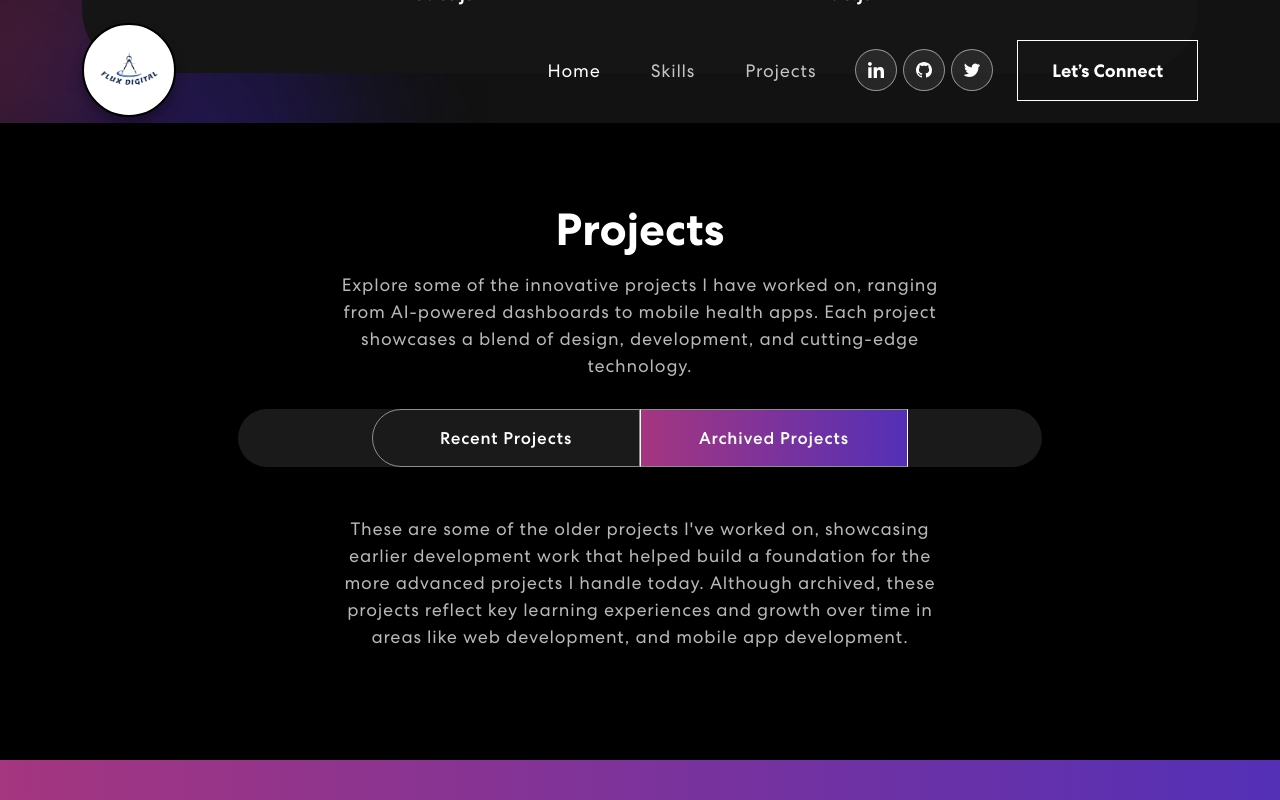
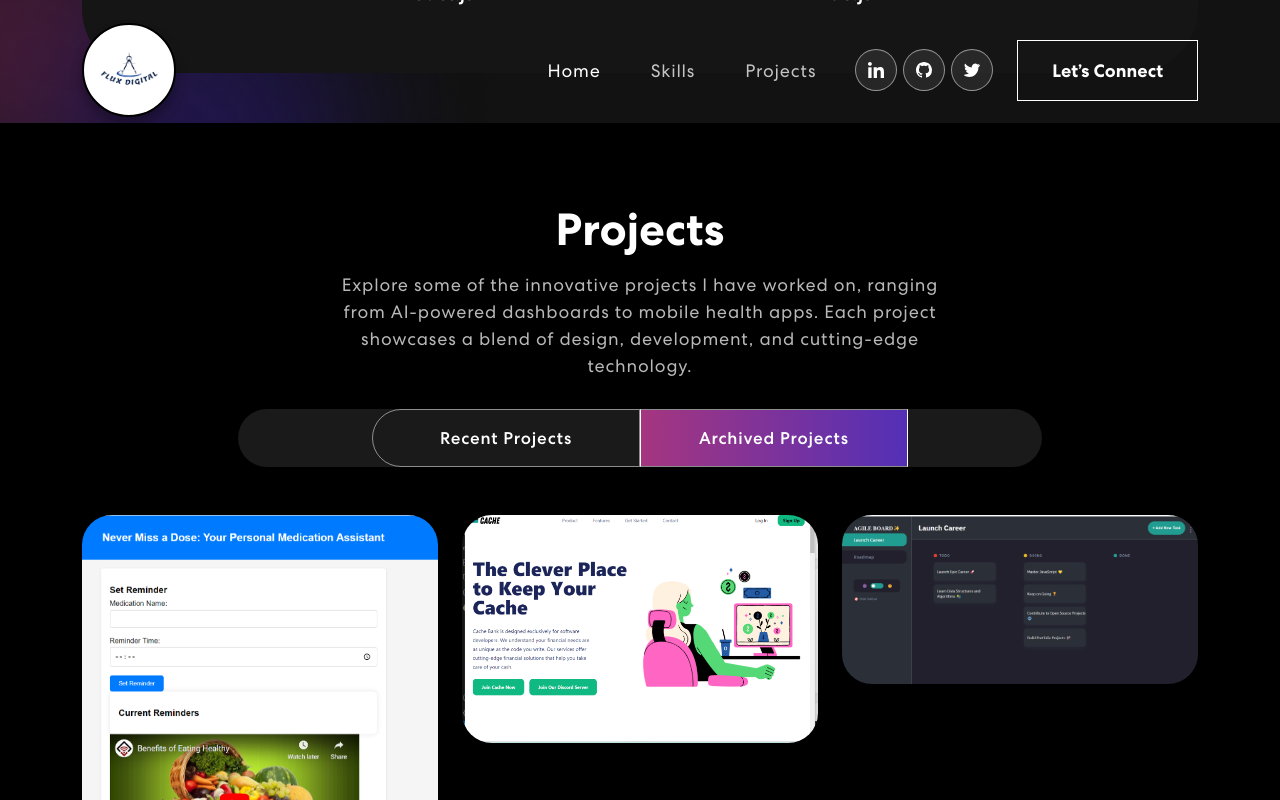
Before and after one commit to RethaD27/Retha-Portfolio, a React (Create React App) app: page / in a window 1280 px wide. Both pictures are taken after a click on the tab "Archived Projects". Shown: the part 1641-2441 px from the top of the page. Built offline with nearby package versions, Linux system fonts and the light colour scheme.

Commit message:
Add two new project cards, update project data, and refactor archived projects section.

```diff
--- a/src/components/Projects.js
+++ b/src/components/Projects.js
@@ -3,6 +3,8 @@ import { ProjectCard } from "./ProjectCard";
 import projImg1 from "../assets/img/project-img1.png";
 import projImg2 from "../assets/img/project-img2.png";
 import projImg3 from "../assets/img/project-img3.png";
+import projImg4 from "../assets/img/project-img4.png";
+import projImg5 from "../assets/img/project-img5.png";
 import colorSharp2 from "../assets/img/color-sharp2.png";
 import 'animate.css';
 import TrackVisibility from 'react-on-screen';
@@ -16,6 +18,14 @@ export const Projects = () => {
       imgUrl: projImg1,
     },
     {
+      title: "Meal API Finder",
+      description: "Web application designed to help users explore a wide variety of meals and recipes from an external meal database API",
+      imgUrl: projImg5,
+    },
+  ];
+
+  const archivedProjects = [
+    {
       title: "Mobile App for Health Monitoring",
       description: "A mobile solution to track health metrics and provide personalized insights.",
       imgUrl: projImg2,
@@ -24,6 +34,11 @@ export const Projects = () => {
       title: "AI-Powered Analytics Dashboard",
       description: "Development of an AI-driven dashboard for data visualization and decision-making.",
       imgUrl: projImg3,
+    },
+    {
+      title: "Agile Board",
+      description: "Development of an AI-driven dashboard for data visualization and decision-making.",
+      imgUrl: projImg4,
     },
   ];
 
@@ -62,7 +77,18 @@ export const Projects = () => {
                       </Row>
                     </Tab.Pane>
                     <Tab.Pane eventKey="second">
-                      <p>These are some of the older projects I've worked on, showcasing earlier development work that helped build a foundation for the more advanced projects I handle today. Although archived, these projects reflect key learning experiences and growth over time in areas like web development, and mobile app development.</p>
+                      <Row>
+                        {
+                          archivedProjects.map((project, index) => {
+                            return (
+                              <ProjectCard
+                                key={index}
+                                {...project}
+                              />
+                            )
+                          })
+                        }
+                      </Row>
                     </Tab.Pane>
                   </Tab.Content>
                 </Tab.Container>
```
Also changed, not shown: src/assets/img/project-img4.png (added), src/assets/img/project-img5.png (added).
